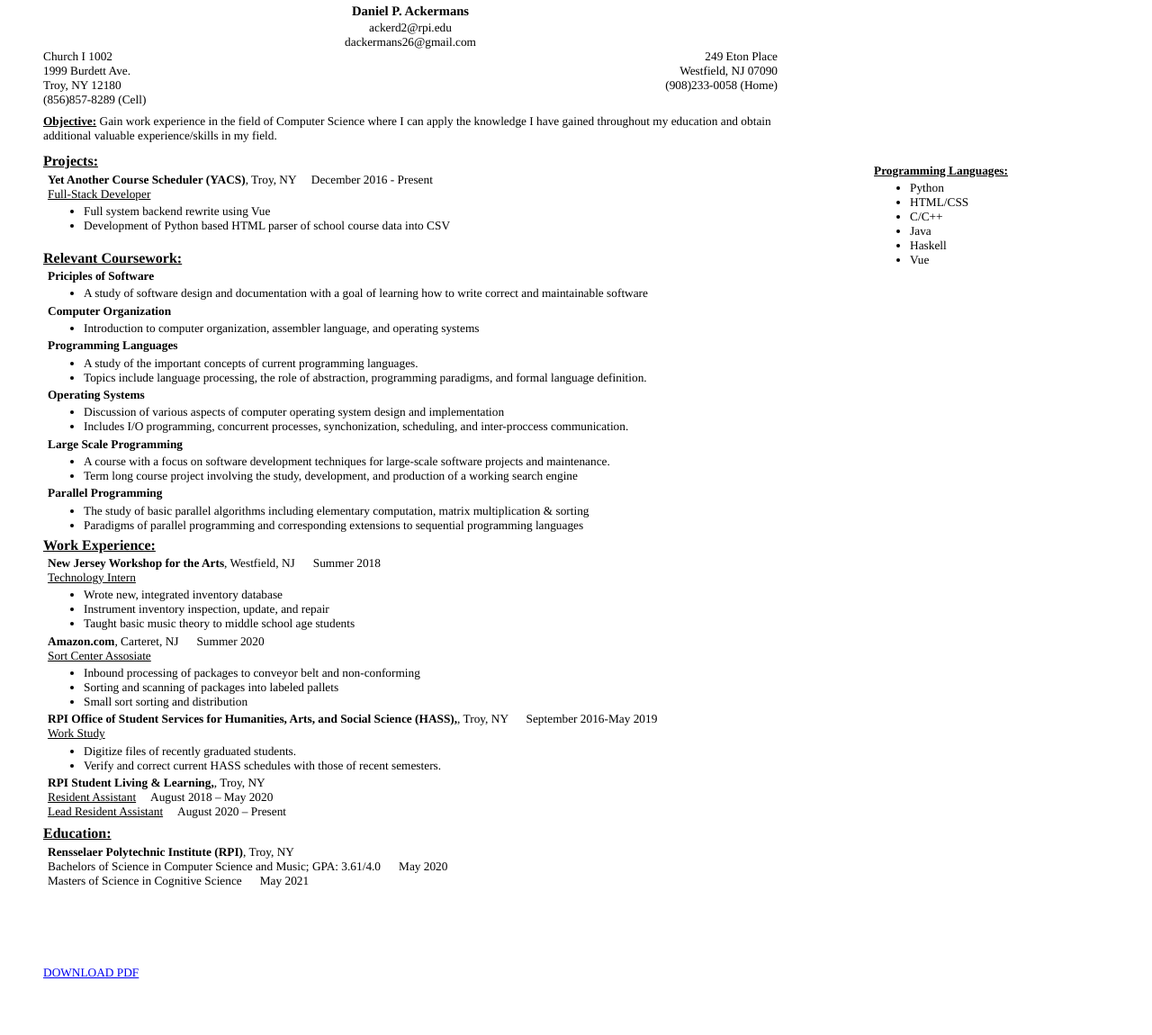
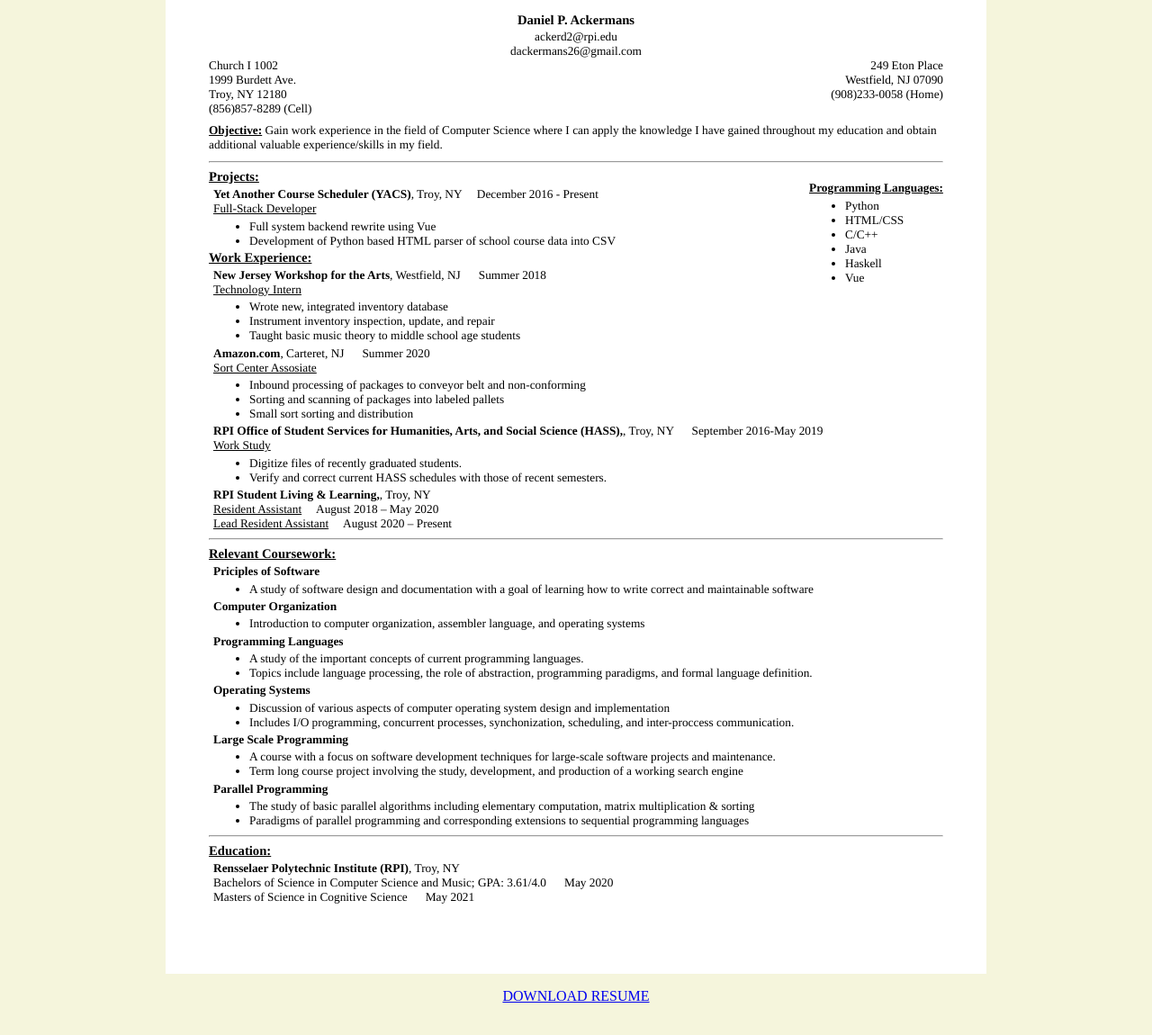
Before and after one commit to marchdan/marchdan.github.io, a plain HTML site: page resume-template.html in a window 1280 px wide. Shown: the part 30-1180 px from the top of the page at 90% size. Before the commit the page ends 1119 px from the top, so only its background shows below. Drawn offline with Linux system fonts and the light colour scheme.

Commit message:
resume styling

```diff
--- a/resume-template.html
+++ b/resume-template.html
@@ -9,7 +9,7 @@
 
 	<body>
 		<div class= "resume">
-			<header>
+			<section class= "top">
 				<h1><b>Daniel P. Ackermans</b></h1>
 				<p class= "email"><a class= "email" href= "mailto:ackerd2@rpi.edu" target= "_blank"> ackerd2@rpi.edu</a></p>
 				<p class= "email"><a class= "email" href= "mailto:dackermans26@gmail.com" target= "_blank"> dackermans26@gmail.com</a></p>
@@ -26,10 +26,12 @@
 						(908)233-0058 (Home)
 					</div>
 				</div>
-			</header>
-			<section class= "objective">
+				<div class= "objective">
 					<p><b><u>Objective:</u></b> Gain work experience in the field of Computer Science where I can apply the knowledge I have gained throughout my education and obtain additional valuable experience/skills in my field.</p>
+				</div>
 			</section>
+			<div class= "resume-body">
+				<hr />
 				<div class= "prog-languages">
 					<div class= "right">
 					<p><b><u>Programming Languages:</u></b><br />
@@ -54,43 +56,6 @@
 							<li>Development of Python based HTML parser of school course data into CSV</li>
 						</ul>
 					</p>
-			</div>
-			</section>
-			<section class= "coursework">
-				<h2><u>Relevant Coursework:</u></h2>
-				<div class= "indent">
-				<p><b>Priciples of Software</b></p>
-				<ul>
-					<li> A study of software design and documentation with a goal of learning how to write correct and maintainable software</li>
-				</ul>
-
-				<p><b>Computer Organization</b></p>
-				<ul>
-					<li> Introduction to computer organization, assembler language, and operating systems</li>
-				</ul>
-
-				<p><b>Programming Languages</b></p>
-				<ul>
-					<li> A study of the important concepts of current programming languages.</li>
-					<li> Topics include language processing, the role of abstraction, programming paradigms, and formal language definition.</li>
-				</ul>
-
-				<p><b>Operating Systems</b></p>
-				<ul>
-					<li> Discussion of various aspects of computer operating system design and implementation</li>
-					<li> Includes I/O programming, concurrent processes, synchonization, scheduling, and inter-proccess communication.</li>
-				</ul>
-
-				<p><b>Large Scale Programming</b></p>
-				<ul>
-					<li>A course with a focus on software development techniques for large-scale software projects and maintenance.</li>
-					<li>Term long course project involving the study, development, and production of a working search engine</li>
-				</ul>
-				<p><b>Parallel Programming</b></p>
-				<ul>
-					<li>The study of basic parallel algorithms including elementary computation, matrix multiplication & sorting</li>
-					<li>Paradigms of parallel programming and corresponding extensions to sequential programming languages</li>
-				</ul>
 				</div>
 				</section>
 				<section class= "experience">
@@ -122,12 +87,52 @@
 						</ul>
 					</p>
 
-				<p class= "no-space"><b>RPI Student Living & Learning,</b>, Troy, NY<br />
+					<p><b>RPI Student Living & Learning,</b>, Troy, NY<br />
 						<u>Resident Assistant</u>&emsp; August 2018 – May 2020 <br />
 						<u>Lead Resident Assistant</u>&emsp; August 2020 – Present
 					</p>
 				</div>
 				</section>
+				<hr />
+				<section class= "coursework">
+					<h2><u>Relevant Coursework:</u></h2>
+					<div class= "indent">
+					<p><b>Priciples of Software</b>
+					<ul>
+						<li> A study of software design and documentation with a goal of learning how to write correct and maintainable software</li>
+					</ul></p>
+
+					<p><b>Computer Organization</b>
+					<ul>
+						<li> Introduction to computer organization, assembler language, and operating systems</li>
+					</ul></p>
+
+					<p><b>Programming Languages</b>
+					<ul>
+						<li> A study of the important concepts of current programming languages.</li>
+						<li> Topics include language processing, the role of abstraction, programming paradigms, and formal language definition.</li>
+					</ul></p>
+
+					<p><b>Operating Systems</b>
+					<ul>
+						<li> Discussion of various aspects of computer operating system design and implementation</li>
+						<li> Includes I/O programming, concurrent processes, synchonization, scheduling, and inter-proccess communication.</li>
+					</ul></p>
+
+					<p><b>Large Scale Programming</b>
+					<ul>
+						<li>A course with a focus on software development techniques for large-scale software projects and maintenance.</li>
+						<li>Term long course project involving the study, development, and production of a working search engine</li>
+					</ul></p>
+
+					<p><b>Parallel Programming</b>
+					<ul>
+						<li>The study of basic parallel algorithms including elementary computation, matrix multiplication & sorting</li>
+						<li>Paradigms of parallel programming and corresponding extensions to sequential programming languages</li>
+					</ul></p>
+					</div>
+				</section>
+				<hr />
 				<section class= "education">
 					<h2><u>Education:</u></h2>
 					<div class= "indent">
@@ -138,9 +143,9 @@
 				</div>
 				</section>
 			</div>
-
+		</div>
 		<footer>
-			<p><a href="./resumes/Ackermans-Daniel_CS-resume.pdf" target= "_blank">DOWNLOAD PDF</a></p>
+			<p><a href="./resumes/Ackermans-Daniel_CS-resume.pdf" target= "_blank">DOWNLOAD RESUME</a></p>
 		</footer>
 	</body>
 </html>
--- a/style-sheets/resume.css
+++ b/style-sheets/resume.css
@@ -1,4 +1,33 @@
+
 body{
+	background-color: beige;
+
+}
+
+@media only screen and (max-width: 620px){
+	body{
+		width: 95vw;
+		height: 100vh;
+	}
+}
+
+header{
+	width: 100%;
+	height: 10%;
+}
+
+footer{
+	width: 100%;
+	padding-bottom: 10px;
+	text-align: center;
+}
+
+.top{
+	width: 100%;
+	height: 15%;
+}
+
+.resume{
 	background-color: white;
 	width: 8.5in;
 	height: 11in;
@@ -6,31 +35,12 @@ body{
 	font-family: Times;
 	font-size: 10pt;
 	padding: 0.25in 0.5in;
-	margin: 0;
+	margin: 0 auto;
+	position: relative;
 }
 
-@media only screen and (max-width: 620px){
-	body{
-		width: 95vw;
-		height: 95vh;
-	}
-}
-
-header{
-	width: 100%;
-	height: 10%;
-	padding-bottom: 2px;
-}
-
-footer{
-	width: 100%;
-	padding: 0;
-	margin: 0;
-}
-
-.resume{
-	width: 100%;
-	height: 100%;
+.resume-body{
+	height: 85%;
 }
 
 h1{
@@ -40,7 +50,7 @@ h1{
 }
 
 h2{
-	font-size: 12pt;
+	font-size: 11pt;
 	padding: 0;
 	margin: 0;
 	margin-bottom: -10px;
@@ -50,7 +60,6 @@ p + ul{
 	margin-top: -10px;
 	margin-bottom: -10px;
 }
-
 
 .right{
 	float: right;
@@ -78,6 +87,7 @@ p + ul{
 
 .address{
 	width: 100%;
+	display: inline-block;
 }
 
 .school-address{
@@ -93,44 +103,34 @@ p + ul{
 }
 
 .objective{
-	padding-top: 2px;
-	padding-bottom: 2px;
 	width: 100%;
-	height: 5%;
+	margin-top: -10px;
 }
 
 .prog-languages{
 	position: absolute;
-	right: 12.5%;
+	right: 0.5in;
 }
 
 .projects{
 	width: 100%;
-	padding-top: 2px;
-	padding-bottom: 2px;
 	float: left;
 	height: 10%;
 }
 
+.experience{
+	width: 100%;
+	height: 45%;
+}
+
 .coursework{
 	width: 100%;
-	padding-top: 2px;
-	padding-bottom: 2px;
-	height: 40%;
-}
-
-.experience{
-	width: 100%;
-	padding-top: 2px;
-	padding-bottom: 2px;
-	height: 30%;
+	height: 35%;
 }
 
 .education{
 	width: 100%;
-	padding-top: 2px;
-	padding-bottom: 2px;
-	height: 5%;
+	height: 10%;
 }
 
 .indent{
```
Lines whose indentation alone changed are shown as unchanged.
